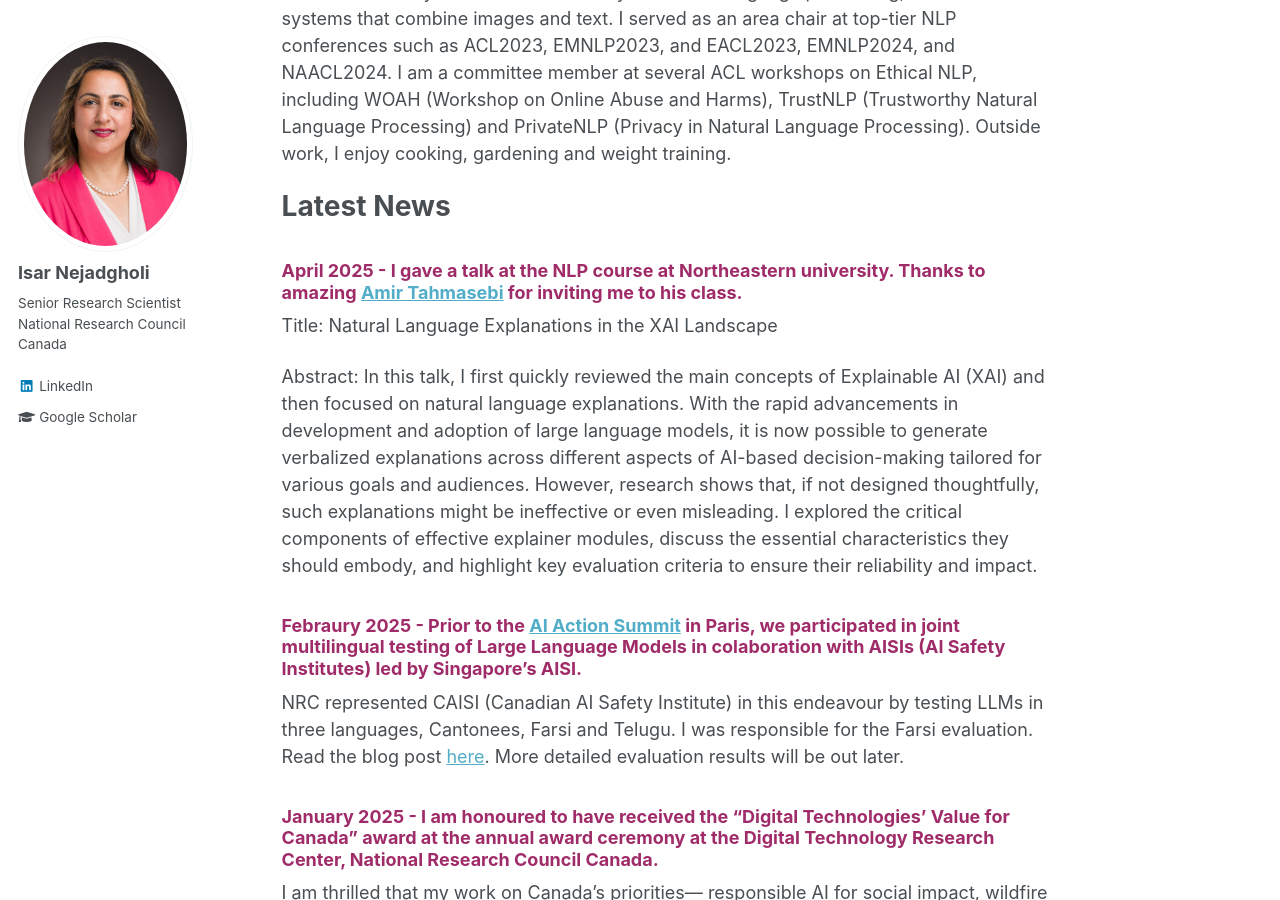
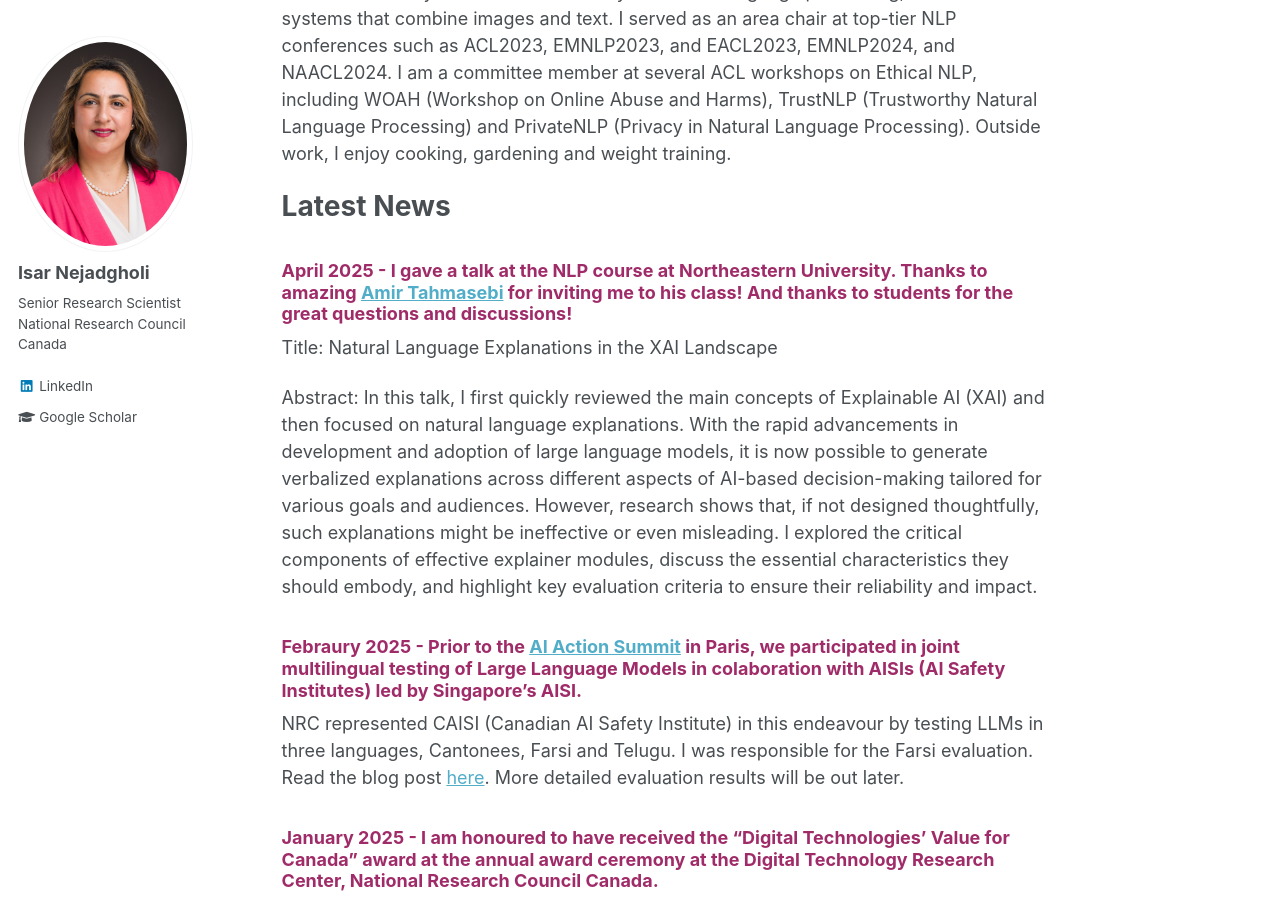
Before and after one commit to IsarNejad/IsarNejad.github.io, a Jekyll site: the page built from _pages/about.md, in a window 1280 px wide and 900 px high, scrolled down 343 px. Built offline with Jekyll 4.4.1, drawn with Linux system fonts in a browser that asks for light colours.

Commit message:
Update about.md

```diff
--- a/_pages/about.md
+++ b/_pages/about.md
@@ -13,7 +13,7 @@ I am a Senior Research Scientist at the [National Research Council Canada](https
 # Latest News
 
 {: .amaranth-deep-purple}
-### April 2025 - I gave a talk at the NLP course at Northeastern university. Thanks to amazing [Amir Tahmasebi](https://www.linkedin.com/in/amirtahmasebi/) for inviting me to his class.
+### April 2025 - I gave a talk at the NLP course at Northeastern University. Thanks to amazing [Amir Tahmasebi](https://www.linkedin.com/in/amirtahmasebi/) for inviting me to his class! And thanks to students for the great questions and discussions!
 
 Title: Natural Language Explanations in the XAI Landscape
 
```
